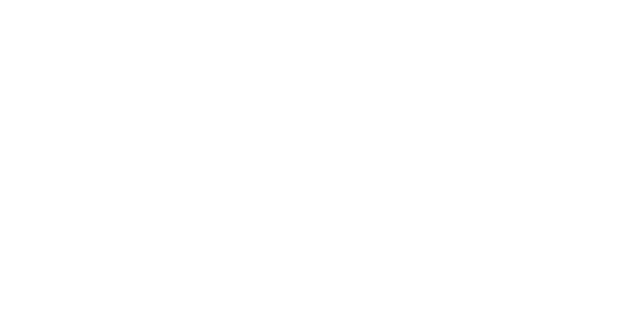
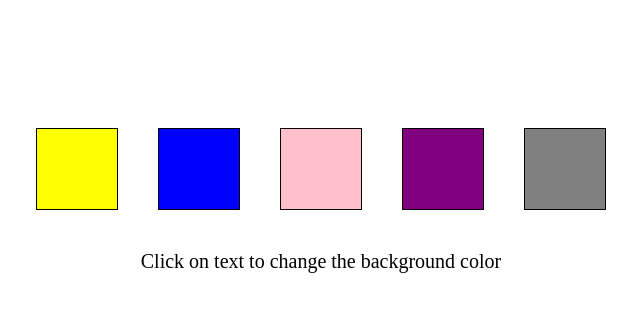
Before and after one commit to Arjun0075/arjun-test-repo, a website: page index.html in a window 1280 px wide. Shown: the whole page, without its empty margins (319-959 px from the left). Drawn offline with Linux system fonts and the light colour scheme.

Commit message:
Colorchange

```diff
--- a/index.html
+++ b/index.html
@@ -3,10 +3,23 @@
 <head>
     <meta charset="UTF-8">
     <meta name="viewport" content="width=device-width, initial-scale=1.0">
-    <title>Document</title>
+    <title>First project</title>
+    <script src="test.js" defer></script>
+    <link rel="stylesheet" href="style.css">
 </head>
 <body>
-    <script src="test.js"></script>
+    <div>
+        <div class="span-div">
+            <span class="yellow" onclick="handleClickOnSpan(event)"></span>
+            <span class="blue"  onclick="handleClickOnSpan(event)"></span>
+            <span class="pink"  onclick="handleClickOnSpan(event)"></span>
+            <span class="purple" onclick="handleClickOnSpan(event)"></span>
+            <span class="grey" onclick="handleClickOnSpan(event)"></span>
+        </div>
+        <div>
+            <p>Click on text to change the background color</p>
+        </div>
+    </div>
 
 </body>
 </html>
--- /dev/null
+++ b/style.css
@@ -0,0 +1,35 @@
+div.span-div {
+    display: flex;
+    flex-direction: row;
+    justify-content: center;
+    padding-top: 100px;
+}
+
+span {
+    height: 80px;
+    width: 80px;
+    margin: 20px;
+    border: 1px solid black;
+}
+
+div p {
+    font-size: 20px;
+    text-align: center;
+}
+
+div .yellow {
+    background-color: yellow;
+}
+div .blue {
+    background-color: blue;
+}
+div .pink {
+    background-color: pink;
+}
+div .purple {
+    background-color: purple;
+}
+
+div .grey {
+    background-color: grey;
+}
--- a/test.js
+++ b/test.js
@@ -1 +1,22 @@
-console.log("Hello Arjun")
+// function handleSubmit() {
+//     let name = document.querySelector(".name")
+//     let email = document.querySelector(".email")
+//     // console.log(name.value)
+//     // console.log(email.value)
+//     alert(`THe entered name and email are ${name.value} and ${email.value}`)
+//     // console.log("Submit clicked")
+// }
+function handleClickOnSpan(event) {
+    console.log(event.target.className)
+    // let currEle =  document.querySelector(`.${event.target.className}`)
+    // currEle.style.background = "black"
+    console.log(event)
+    document.body.style.background = event.target.className
+}
+
+// const purpleButton = document.querySelector(".purple")
+
+// purpleButton.addEventListener("click" , (event) => {
+//     console.log(event)
+//     document.body.style.background = "purple"
+// })
```
Also changed, not shown: package.json (added, +15 -0 lines), 2 other files.
